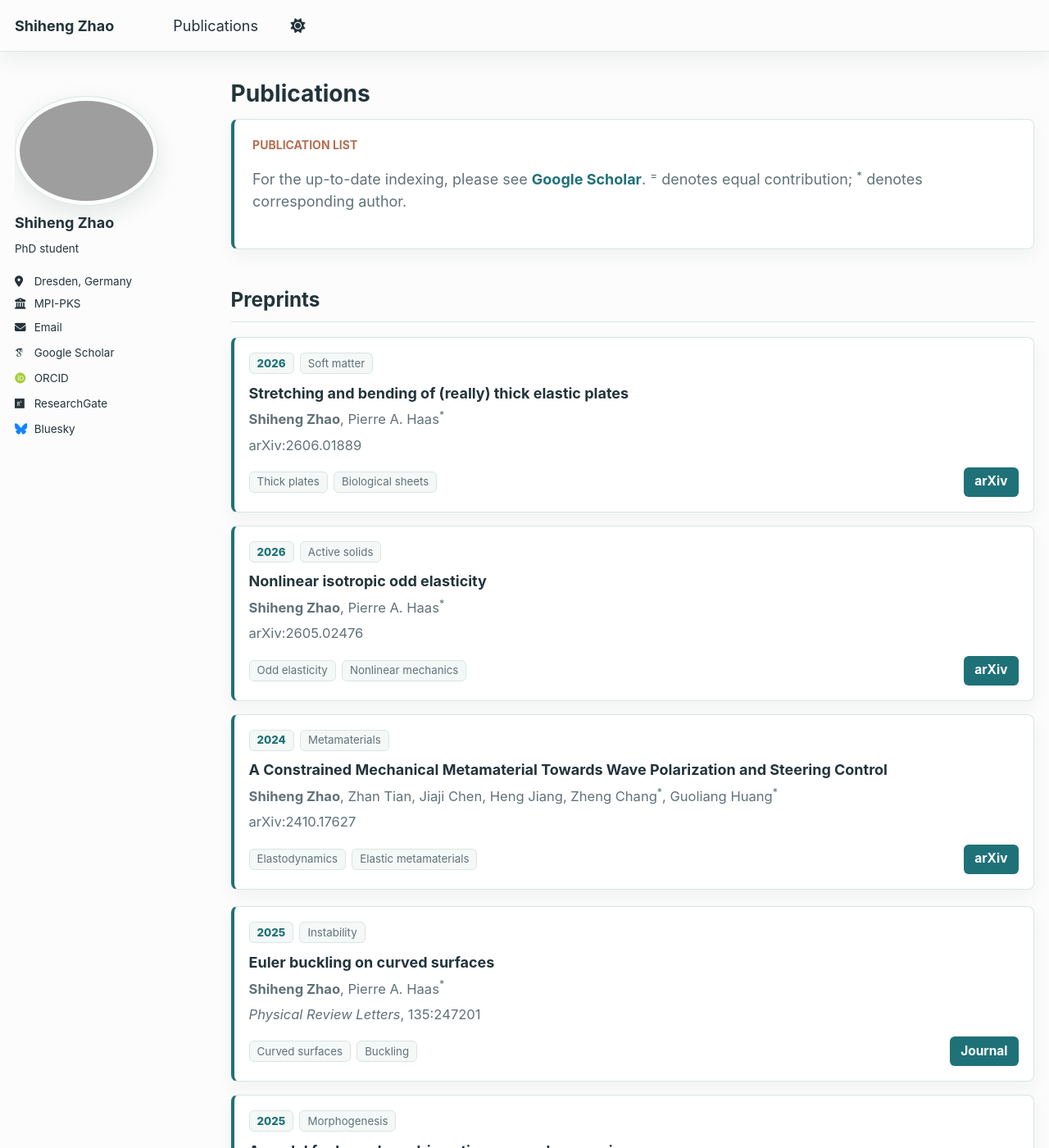
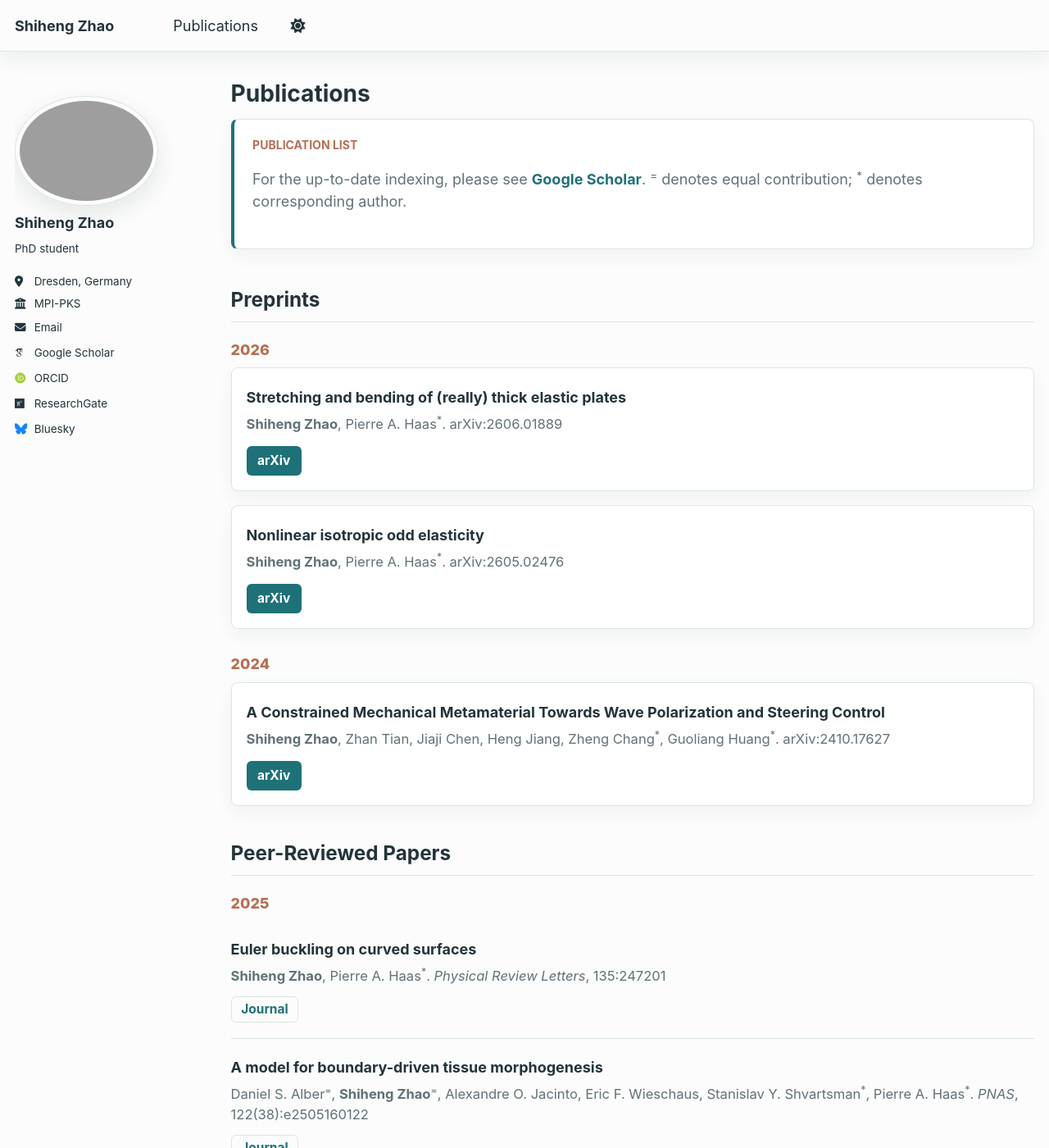
Before and after one commit to Iamzsh/Iamzsh.github.io, a Jekyll site: the page built from _pages/publications.html, in a window 1280 px wide and 1400 px high. Shown: the whole window at 82% size. Built offline with Jekyll 4.4.1, drawn with Linux system fonts in a browser that asks for light colours; some web fonts are replaced; some of the changed text lies outside the part shown.

Commit message:
update pubs

```diff
--- a/_config_local.yml
+++ b/_config_local.yml
@@ -1,6 +1,9 @@
 # Local Jekyll preview overrides.
 # Use with:
-#   bundle exec jekyll serve --config _config.yml,_config_local.yml --host 127.0.0.1 --port 4000 --livereload
+#   ./scripts/serve-local.sh
+#
+# Use another port with:
+#   PORT=4001 ./scripts/serve-local.sh
 
 url: "http://127.0.0.1:4000"
 baseurl: ""
--- a/_pages/publications.html
+++ b/_pages/publications.html
@@ -11,158 +11,154 @@ author_profile: true
     <p class="pub-note">For the up-to-date indexing, please see <a href="https://scholar.google.com/citations?user=4JhQk2oAAAAJ&amp;hl=en" target="_blank">Google Scholar</a>. <span><sup>=</sup> denotes equal contribution; <sup>*</sup> denotes corresponding author.</span></p>
   </section>
 
-  <section class="pub-section">
+  <section class="pub-section pub-section--preprints">
     <div class="section-heading section-heading--inline">
       <h2>Preprints</h2>
     </div>
 
-    <div class="pub-list">
-      <article class="pub-card pub-card--highlight">
-        <div class="pub-card__meta"><span>2026</span><span>Soft matter</span></div>
+    <div class="pub-year-group">
+      <h3 class="pub-year">2026</h3>
+      <div class="pub-list pub-list--preprints">
+        <article class="pub-card">
           <h3>Stretching and bending of (really) thick elastic plates</h3>
-        <p class="pub-authors"><strong>Shiheng Zhao</strong>, Pierre A. Haas<sup>*</sup></p>
-        <p class="pub-venue">arXiv:2606.01889</p>
+          <p class="pub-authors"><strong>Shiheng Zhao</strong>, Pierre A. Haas<sup>*</sup>. <span class="pub-venue">arXiv:2606.01889</span></p>
           <div class="pub-card__footer">
-          <div class="pub-tags"><span>Thick plates</span><span>Biological sheets</span></div>
             <a class="pub-button" href="https://arxiv.org/abs/2606.01889" target="_blank">arXiv</a>
           </div>
         </article>
 
-      <article class="pub-card pub-card--highlight">
-        <div class="pub-card__meta"><span>2026</span><span>Active solids</span></div>
+        <article class="pub-card">
           <h3>Nonlinear isotropic odd elasticity</h3>
-        <p class="pub-authors"><strong>Shiheng Zhao</strong>, Pierre A. Haas<sup>*</sup></p>
-        <p class="pub-venue">arXiv:2605.02476</p>
+          <p class="pub-authors"><strong>Shiheng Zhao</strong>, Pierre A. Haas<sup>*</sup>. <span class="pub-venue">arXiv:2605.02476</span></p>
           <div class="pub-card__footer">
-          <div class="pub-tags"><span>Odd elasticity</span><span>Nonlinear mechanics</span></div>
             <a class="pub-button" href="https://arxiv.org/abs/2605.02476" target="_blank">arXiv</a>
           </div>
         </article>
+      </div>
+    </div>
 
-      <article class="pub-card pub-card--highlight">
-        <div class="pub-card__meta"><span>2024</span><span>Metamaterials</span></div>
+    <div class="pub-year-group">
+      <h3 class="pub-year">2024</h3>
+      <div class="pub-list pub-list--preprints">
+        <article class="pub-card">
           <h3>A Constrained Mechanical Metamaterial Towards Wave Polarization and Steering Control</h3>
-        <p class="pub-authors"><strong>Shiheng Zhao</strong>, Zhan Tian, Jiaji Chen, Heng Jiang, Zheng Chang<sup>*</sup>, Guoliang Huang<sup>*</sup></p>
-        <p class="pub-venue">arXiv:2410.17627</p>
+          <p class="pub-authors"><strong>Shiheng Zhao</strong>, Zhan Tian, Jiaji Chen, Heng Jiang, Zheng Chang<sup>*</sup>, Guoliang Huang<sup>*</sup>. <span class="pub-venue">arXiv:2410.17627</span></p>
           <div class="pub-card__footer">
-          <div class="pub-tags"><span>Elastodynamics</span><span>Elastic metamaterials</span></div>
             <a class="pub-button" href="https://arxiv.org/abs/2410.17627" target="_blank">arXiv</a>
           </div>
         </article>
       </div>
+    </div>
   </section>
 
   <section class="pub-section pub-section--journals">
-    <div class="pub-list">
-      <article class="pub-card pub-card--highlight">
-        <div class="pub-card__meta"><span>2025</span><span>Instability</span></div>
+    <div class="section-heading section-heading--inline">
+      <h2>Peer-Reviewed Papers</h2>
+    </div>
+
+    <div class="pub-year-group">
+      <h3 class="pub-year">2025</h3>
+      <div class="pub-list pub-list--peer-reviewed">
+        <article class="pub-card">
           <h3>Euler buckling on curved surfaces</h3>
-        <p class="pub-authors"><strong>Shiheng Zhao</strong>, Pierre A. Haas<sup>*</sup></p>
-        <p class="pub-venue"><em>Physical Review Letters</em>, 135:247201</p>
+          <p class="pub-authors"><strong>Shiheng Zhao</strong>, Pierre A. Haas<sup>*</sup>. <span class="pub-venue"><em>Physical Review Letters</em>, 135:247201</span></p>
           <div class="pub-card__footer">
-          <div class="pub-tags"><span>Curved surfaces</span><span>Buckling</span></div>
             <a class="pub-button" href="https://doi.org/10.1103/63py-ph5s" target="_blank">Journal</a>
           </div>
         </article>
 
-      <article class="pub-card pub-card--highlight">
-        <div class="pub-card__meta"><span>2025</span><span>Morphogenesis</span></div>
+        <article class="pub-card">
           <h3>A model for boundary-driven tissue morphogenesis</h3>
-        <p class="pub-authors">Daniel S. Alber<sup>=</sup>, <strong>Shiheng Zhao</strong><sup>=</sup>, Alexandre O. Jacinto, Eric F. Wieschaus, Stanislav Y. Shvartsman<sup>*</sup>, Pierre A. Haas<sup>*</sup></p>
-        <p class="pub-venue"><em>PNAS</em>, 122(38):e2505160122</p>
+          <p class="pub-authors">Daniel S. Alber<sup>=</sup>, <strong>Shiheng Zhao</strong><sup>=</sup>, Alexandre O. Jacinto, Eric F. Wieschaus, Stanislav Y. Shvartsman<sup>*</sup>, Pierre A. Haas<sup>*</sup>. <span class="pub-venue"><em>PNAS</em>, 122(38):e2505160122</span></p>
           <div class="pub-card__footer">
-          <div class="pub-tags"><span>Tissue mechanics</span><span>Development</span></div>
             <a class="pub-button" href="https://doi.org/10.1073/pnas.2505160122" target="_blank">Journal</a>
           </div>
         </article>
 
-      <article class="pub-card pub-card--highlight">
-        <div class="pub-card__meta"><span>2025</span><span>Editors' Suggestion</span></div>
+        <article class="pub-card">
           <h3>Mechanics of poking a cyst</h3>
-        <p class="pub-authors"><strong>Shiheng Zhao</strong>, Pierre A. Haas<sup>*</sup></p>
-        <p class="pub-venue"><em>Physical Review Letters</em>, 134:228402</p>
+          <p class="pub-authors"><strong>Shiheng Zhao</strong>, Pierre A. Haas<sup>*</sup>. <span class="pub-venue"><em>Physical Review Letters</em>, 134:228402</span></p>
           <div class="pub-card__footer">
-          <div class="pub-tags"><span>Biological mechanics</span><span>Shell response</span></div>
             <a class="pub-button" href="https://doi.org/10.1103/PhysRevLett.134.228402" target="_blank">Journal</a>
           </div>
         </article>
 
         <article class="pub-card">
-        <div class="pub-card__meta"><span>2025</span><span>Acoustic metasurface</span></div>
           <h3>Moth-wing-inspired metasurface for modulating sound amplitude and phase</h3>
-        <p class="pub-authors">Zhan Tian, Yan Meng, <strong>Shiheng Zhao</strong>, Yongkang Wang, Zheng Chang<sup>*</sup></p>
-        <p class="pub-venue"><em>Mechanical Systems and Signal Processing</em>, 223:111849</p>
+          <p class="pub-authors">Zhan Tian, Yan Meng, <strong>Shiheng Zhao</strong>, Yongkang Wang, Zheng Chang<sup>*</sup>. <span class="pub-venue"><em>Mechanical Systems and Signal Processing</em>, 223:111849</span></p>
           <div class="pub-card__footer">
-          <div class="pub-tags"><span>Metasurfaces</span><span>Acoustics</span></div>
             <a class="pub-button" href="https://doi.org/10.1016/j.ymssp.2024.111849" target="_blank">Journal</a>
+          </div>
+        </article>
+      </div>
+    </div>
+
+    <div class="pub-year-group">
+      <h3 class="pub-year">2024</h3>
+      <div class="pub-list pub-list--peer-reviewed">
+        <article class="pub-card">
+          <h3>Tunable topological phase transition in soft Rayleigh beam system with imperfect interfaces</h3>
+          <p class="pub-authors">Tao Feng<sup>=</sup>, Letian Gan<sup>=</sup>, <strong>Shiheng Zhao</strong>, Zheng Chang, Weijian Zhou, Siyang Li, Yaoting Xue, Xuxu Yang, Tuck-Whye Wong, Tiefeng Li<sup>*</sup>, Weiqiu Chen. <span class="pub-venue"><em>International Journal of Mechanical Sciences</em>, 265:108892</span></p>
+          <div class="pub-card__footer">
+            <a class="pub-button" href="https://doi.org/10.1016/j.ijmecsci.2023.108892" target="_blank">Journal</a>
+          </div>
+        </article>
+      </div>
+    </div>
+
+    <div class="pub-year-group">
+      <h3 class="pub-year">2023</h3>
+      <div class="pub-list pub-list--peer-reviewed">
+        <article class="pub-card">
+          <h3>Tunable and light-weight phononic lattices inspired by spider capture silk</h3>
+          <p class="pub-authors">Chao Ma<sup>=</sup>, <strong>Shiheng Zhao</strong><sup>=</sup>, Jianbo Zhang, Zheng Chang<sup>*</sup>. <span class="pub-venue"><em>Applied Physics A</em>, 129(2):99</span></p>
+          <div class="pub-card__footer">
+            <a class="pub-button" href="https://link.springer.com/article/10.1007/s00339-023-06386-7" target="_blank">Journal</a>
           </div>
         </article>
 
         <article class="pub-card">
-        <div class="pub-card__meta"><span>2024</span><span>Topological mechanics</span></div>
-        <h3>Tunable topological phase transition in soft Rayleigh beam system with imperfect interfaces</h3>
-        <p class="pub-authors">Tao Feng<sup>=</sup>, Letian Gan<sup>=</sup>, <strong>Shiheng Zhao</strong>, Zheng Chang, Weijian Zhou, Siyang Li, Yaoting Xue, Xuxu Yang, Tuck-Whye Wong, Tiefeng Li<sup>*</sup>, Weiqiu Chen</p>
-        <p class="pub-venue"><em>International Journal of Mechanical Sciences</em>, 265:108892</p>
+          <h3>Microstructure realization of a lattice-based polar solid for arbitrary elastic waveguiding</h3>
+          <p class="pub-authors"><strong>Shiheng Zhao</strong>, Jiaji Chen, Zheng Chang<sup>*</sup>, Guoliang Huang<sup>*</sup>. <span class="pub-venue"><em>Journal of the Mechanics and Physics of Solids</em>, 173:105226</span></p>
           <div class="pub-card__footer">
-          <div class="pub-tags"><span>Soft beams</span><span>Interfaces</span></div>
-          <a class="pub-button" href="https://doi.org/10.1016/j.ijmecsci.2023.108892" target="_blank">Journal</a>
-        </div>
-      </article>
-
-      <article class="pub-card pub-card--highlight">
-        <div class="pub-card__meta"><span>2023</span><span>Phononic lattices</span></div>
-        <h3>Tunable and light-weight phononic lattices inspired by spider capture silk</h3>
-        <p class="pub-authors">Chao Ma<sup>=</sup>, <strong>Shiheng Zhao</strong><sup>=</sup>, Jianbo Zhang, Zheng Chang<sup>*</sup></p>
-        <p class="pub-venue"><em>Applied Physics A</em>, 129(2):99</p>
-        <div class="pub-card__footer">
-          <div class="pub-tags"><span>Bio-inspired design</span><span>Phononics</span></div>
-          <a class="pub-button" href="https://link.springer.com/article/10.1007/s00339-023-06386-7" target="_blank">Journal</a>
-        </div>
-      </article>
-
-      <article class="pub-card pub-card--highlight">
-        <div class="pub-card__meta"><span>2023</span><span>Elastic waveguiding</span></div>
-        <h3>Microstructure realization of a lattice-based polar solid for arbitrary elastic waveguiding</h3>
-        <p class="pub-authors"><strong>Shiheng Zhao</strong>, Jiaji Chen, Zheng Chang<sup>*</sup>, Guoliang Huang<sup>*</sup></p>
-        <p class="pub-venue"><em>Journal of the Mechanics and Physics of Solids</em>, 173:105226</p>
-        <div class="pub-card__footer">
-          <div class="pub-tags"><span>Polar solids</span><span>Transformation elasticity</span></div>
             <a class="pub-button" href="https://doi.org/10.1016/j.jmps.2023.105226" target="_blank">Journal</a>
           </div>
         </article>
+      </div>
+    </div>
 
-      <article class="pub-card pub-card--highlight">
-        <div class="pub-card__meta"><span>2022</span><span>Soft lattices</span></div>
+    <div class="pub-year-group">
+      <h3 class="pub-year">2022</h3>
+      <div class="pub-list pub-list--peer-reviewed">
+        <article class="pub-card">
           <h3>Bloch wave propagation in finitely stretched soft lattice</h3>
-        <p class="pub-authors"><strong>Shiheng Zhao</strong><sup>=</sup>, Tao Feng<sup>=</sup>, Han Zhang, Yang Gao, Zheng Chang<sup>*</sup></p>
-        <p class="pub-venue"><em>Mechanical Systems and Signal Processing</em>, 181:109487</p>
+          <p class="pub-authors"><strong>Shiheng Zhao</strong><sup>=</sup>, Tao Feng<sup>=</sup>, Han Zhang, Yang Gao, Zheng Chang<sup>*</sup>. <span class="pub-venue"><em>Mechanical Systems and Signal Processing</em>, 181:109487</span></p>
           <div class="pub-card__footer">
-          <div class="pub-tags"><span>Bloch waves</span><span>Finite stretch</span></div>
             <a class="pub-button" href="https://doi.org/10.1016/j.ymssp.2022.109487" target="_blank">Journal</a>
           </div>
         </article>
+      </div>
+    </div>
 
-      <article class="pub-card pub-card--highlight">
-        <div class="pub-card__meta"><span>2021</span><span>Soft fibers</span></div>
+    <div class="pub-year-group">
+      <h3 class="pub-year">2021</h3>
+      <div class="pub-list pub-list--peer-reviewed">
+        <article class="pub-card">
           <h3>Elastic wave velocities in finitely pre-stretched soft fibers</h3>
-        <p class="pub-authors"><strong>Shiheng Zhao</strong>, Zheng Chang<sup>*</sup></p>
-        <p class="pub-venue"><em>International Journal of Solids and Structures</em>, 233:111208</p>
+          <p class="pub-authors"><strong>Shiheng Zhao</strong>, Zheng Chang<sup>*</sup>. <span class="pub-venue"><em>International Journal of Solids and Structures</em>, 233:111208</span></p>
           <div class="pub-card__footer">
-          <div class="pub-tags"><span>Elastic waves</span><span>Pre-stretch</span></div>
             <a class="pub-button" href="https://doi.org/10.1016/j.ijsolstr.2021.111208" target="_blank">Journal</a>
           </div>
         </article>
 
         <article class="pub-card">
-        <div class="pub-card__meta"><span>2021</span><span>Wave manipulation</span></div>
           <h3>Shear-wave manipulation by embedded soft devices</h3>
-        <p class="pub-authors">Linli Chen, Chao Ma, <strong>Shiheng Zhao</strong>, Pingping Zheng, Qian Zhao, Zheng Chang<sup>*</sup></p>
-        <p class="pub-venue"><em>International Journal of Solids and Structures</em>, 210:136–144</p>
+          <p class="pub-authors">Linli Chen, Chao Ma, <strong>Shiheng Zhao</strong>, Pingping Zheng, Qian Zhao, Zheng Chang<sup>*</sup>. <span class="pub-venue"><em>International Journal of Solids and Structures</em>, 210:136–144</span></p>
           <div class="pub-card__footer">
-          <div class="pub-tags"><span>Soft devices</span><span>Shear waves</span></div>
             <a class="pub-button" href="https://www.sciencedirect.com/science/article/pii/S0020768320304546" target="_blank">Journal</a>
           </div>
         </article>
       </div>
+    </div>
   </section>
 </div>
--- a/assets/css/profile.css
+++ b/assets/css/profile.css
@@ -199,7 +199,7 @@ html[data-theme="dark"] .masthead {
 }
 
 .pub-section--journals {
-  margin-top: 1.15rem;
+  margin-top: 2.4rem;
 }
 
 .pub-list {
@@ -207,39 +207,46 @@ html[data-theme="dark"] .masthead {
   gap: 0.9rem;
 }
 
+.pub-list--peer-reviewed {
+  gap: 0;
+}
+
+.pub-year-group {
+  margin-top: 1.25rem;
+}
+
+.pub-year-group + .pub-year-group {
+  margin-top: 1.8rem;
+}
+
+.pub-year {
+  margin: 0 0 0.55rem;
+  color: var(--profile-coral);
+  border-bottom: 0;
+  font-size: 1rem;
+  font-weight: 800;
+  line-height: 1.25;
+}
+
 .pub-card {
   padding: 1rem;
 }
 
-.pub-card--highlight {
-  border-left: 4px solid var(--profile-teal);
+.pub-section--journals .pub-card {
+  padding: 1.05rem 0;
+  background: transparent;
+  border: 0;
+  border-top: 1px solid var(--profile-line);
+  border-radius: 0;
+  box-shadow: none;
 }
 
-.pub-card__meta,
-.pub-tags {
-  display: flex;
-  flex-wrap: wrap;
-  gap: 0.4rem;
+.pub-section--journals .pub-card:first-child {
+  border-top: 0;
 }
 
-.pub-card__meta {
-  margin-bottom: 0.65rem;
-}
-
-.pub-card__meta span,
-.pub-tags span {
-  padding: 0.2rem 0.5rem;
-  color: var(--profile-muted);
-  background: var(--profile-soft);
-  border: 1px solid var(--profile-line);
-  border-radius: 6px;
-  font-size: 0.74rem;
-  line-height: 1.25;
-}
-
-.pub-card__meta span:first-child {
-  color: var(--profile-teal);
-  font-weight: 800;
+.pub-section--journals .pub-card h3 {
+  margin-top: 0.25rem;
 }
 
 .pub-card__footer {
@@ -249,6 +256,10 @@ html[data-theme="dark"] .masthead {
   align-items: center;
   justify-content: space-between;
   margin-top: 0.8rem;
+}
+
+.pub-section--journals .pub-card__footer {
+  margin-top: 0.65rem;
 }
 
 .pub-button {
@@ -271,6 +282,19 @@ html[data-theme="dark"] .masthead {
   background: var(--profile-coral);
 }
 
+.pub-section--journals .pub-button {
+  min-height: 1.8rem;
+  padding: 0.25rem 0.65rem;
+  color: var(--profile-teal) !important;
+  background: transparent;
+  border: 1px solid var(--profile-line);
+}
+
+.pub-section--journals .pub-button:hover {
+  color: var(--profile-coral) !important;
+  background: rgba(182, 111, 82, 0.08);
+}
+
 @media (max-width: 719px) {
   .pub-hero {
     padding-left: 1rem;
```
Also changed, not shown: 1 other file. Lines whose indentation alone changed are shown as unchanged.
